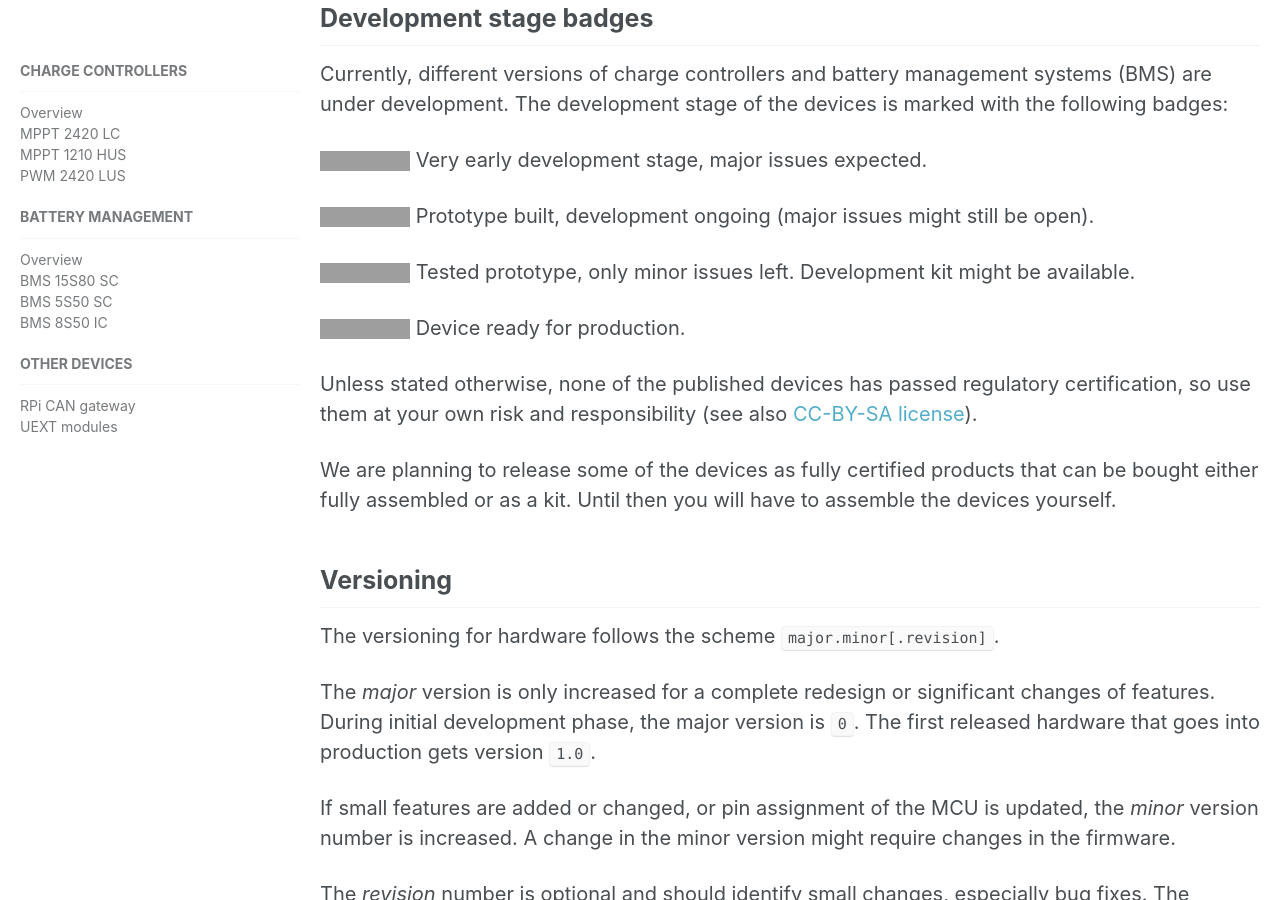
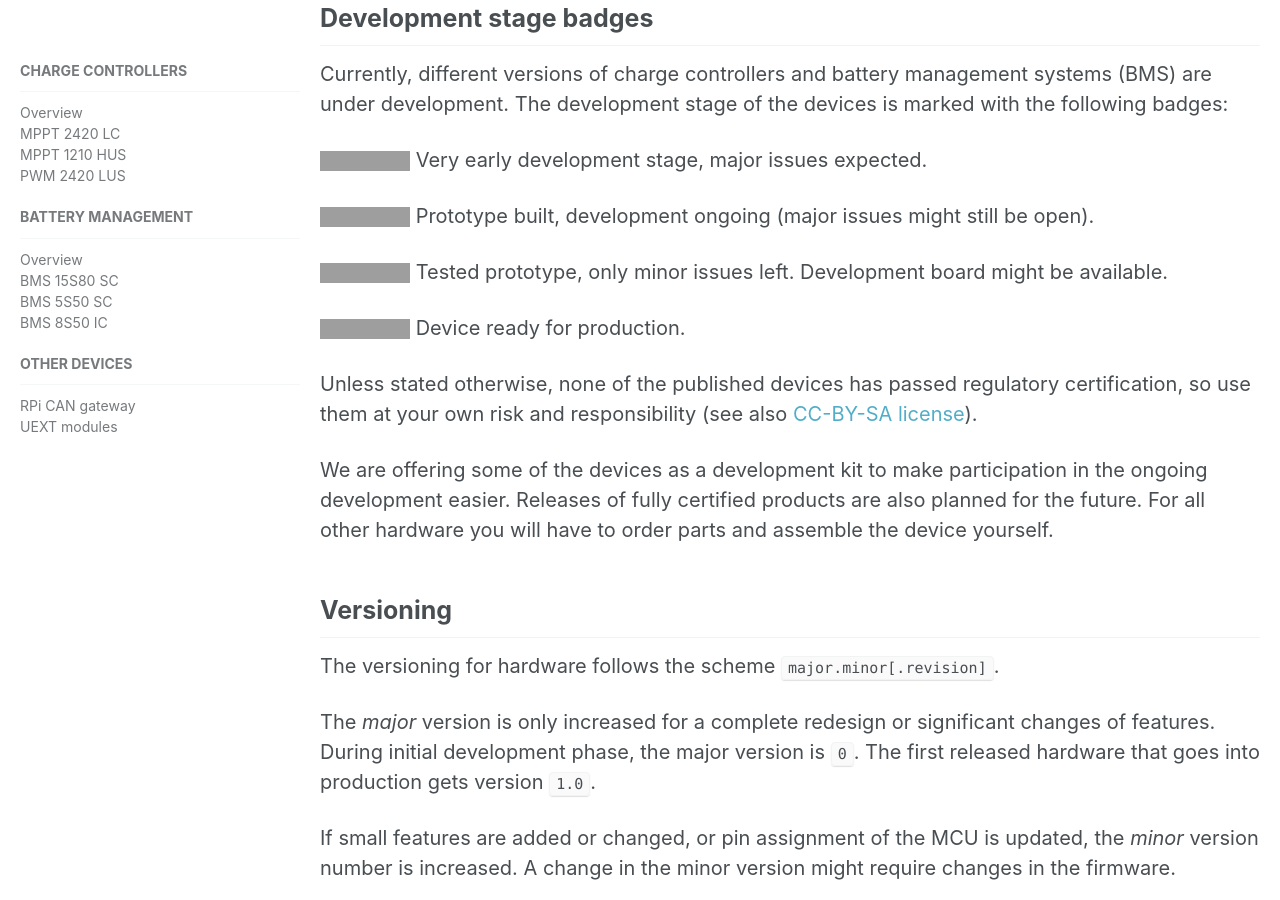
Before and after one commit to LibreSolar/libresolar.github.io, a Jekyll site: the page built from _devices/0_overview.md, in a window 1280 px wide and 900 px high, scrolled down 305 px, cut to the strip 0-900 px from the top of the window. Built offline with Jekyll 4.4.1, drawn with Linux system fonts in a browser that asks for light colours; grey boxes are pictures that could not be loaded.

Commit message:
Update development stage explanation

```diff
--- a/_devices/0_overview.md
+++ b/_devices/0_overview.md
@@ -14,13 +14,13 @@ Currently, different versions of charge controllers and battery management syste
 
 ![Development Stage](https://img.shields.io/badge/development%20stage-beta-orange.svg) Prototype built, development ongoing (major issues might still be open).
 
-![Development Stage](https://img.shields.io/badge/development%20stage-eval-yellow.svg) Tested prototype, only minor issues left. Development kit might be available.
+![Development Stage](https://img.shields.io/badge/development%20stage-eval-yellow.svg) Tested prototype, only minor issues left. Development board might be available.
 
 ![Development Stage](https://img.shields.io/badge/development%20stage-release-green.svg) Device ready for production.
 
 Unless stated otherwise, none of the published devices has passed regulatory certification, so use them at your own risk and responsibility (see also [CC-BY-SA license](https://creativecommons.org/licenses/by-sa/4.0/legalcode)).
 
-We are planning to release some of the devices as fully certified products that can be bought either fully assembled or as a kit. Until then you will have to assemble the devices yourself.
+We are offering some of the devices as a development kit to make participation in the ongoing development easier. Releases of fully certified products are also planned for the future. For all other hardware you will have to order parts and assemble the device yourself.
 
 ## Versioning
 
```
